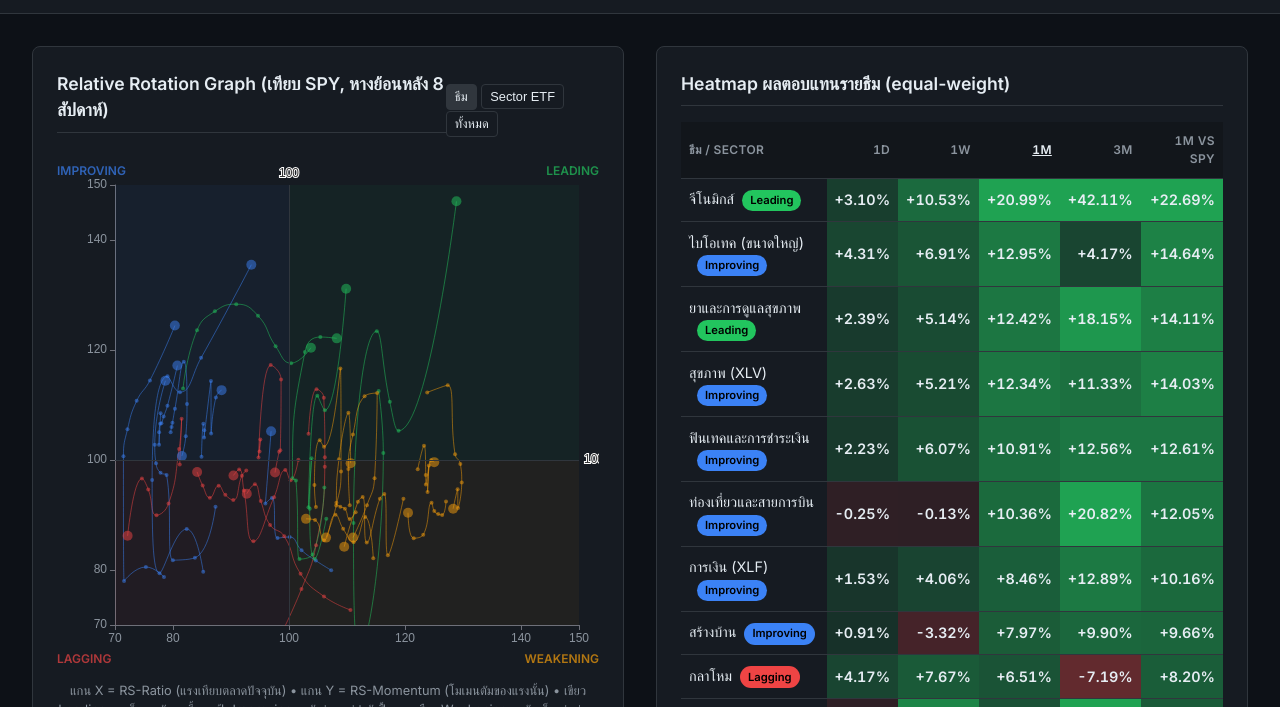
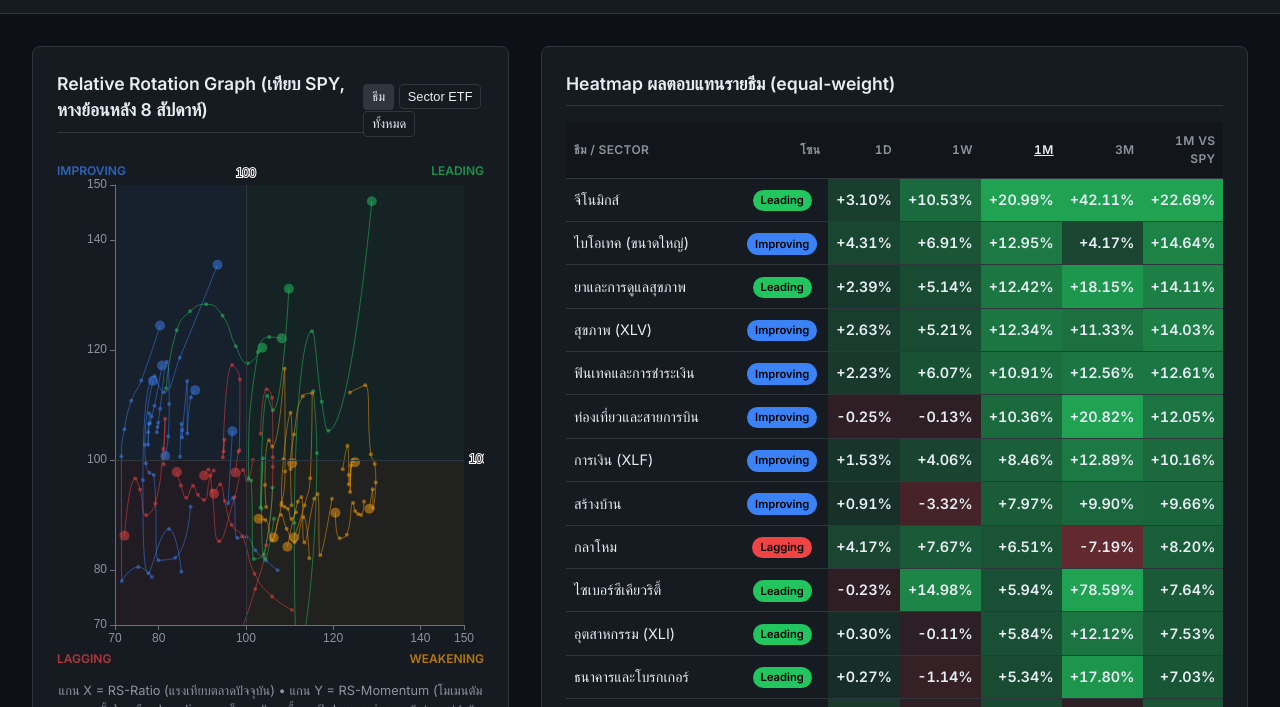
Before and after one commit to Thailaxy/SectorRotation, a plain HTML site: page web/public/index.html in a window 1280 px wide. Shown: the part 74-781 px from the top of the page. Drawn offline with nearby package versions, Linux system fonts and the light colour scheme.

Commit message:
fix: consistent row height in heatmap table via dedicated Zone column
Quadrant badge lived inside the same <td> as the theme name, so rows
wrapped to 2 lines whenever name+badge text was too wide for the
column and stayed 1 line otherwise -- inconsistent row heights across
the table. Moved the badge into its own "Zone" column between name
and 1D, decoupling badge width from name width.

That alone squeezed the name column and caused long Thai names to
wrap instead, so gave the name column a min-width and let the
existing horizontal scroll (.table-scroll) handle narrow viewports.

Verified with a headless Chromium run: all 36 rows now report the
identical height (43.375px) in both themes, zero console errors.

```diff
--- a/web/public/app.js
+++ b/web/public/app.js
@@ -67,13 +67,14 @@ function renderHeatmap() {
             qBadge = `<span class="badge ${theme.quadrant}">${label}</span>`;
         }
 
-        let nameHtml = getThemeName(theme) + qBadge;
+        let nameHtml = getThemeName(theme);
         if (appData.user_holdings.includes(theme.id)) {
             nameHtml += ' 📍';
         }
 
         tr.innerHTML = `
             <td>${nameHtml}</td>
+            <td class="zone-cell">${qBadge}</td>
             ${renderReturnCell(theme.returns.d1)}
             ${renderReturnCell(theme.returns.w1)}
             ${renderReturnCell(theme.returns.m1)}
--- a/web/public/i18n.js
+++ b/web/public/i18n.js
@@ -8,6 +8,7 @@ const dict = {
         rrg_legend: "X = RS-Ratio (Current strength vs Market) • Y = RS-Momentum (Momentum of strength) • Green = Leading • Blue = Improving • Yellow = Weakening • Red = Lagging • Large dot = latest week",
         heatmap_title: "Heatmap Returns (equal-weight)",
         col_theme: "Theme / Sector",
+        col_zone: "Zone",
         playbook_title: "Momentum Playbook",
         pb_leading_title: "Leading — Strong & Accelerating",
         pb_leading_desc: "Outperforming market and momentum is accelerating. Wait for pullback to enter.",
@@ -36,6 +37,7 @@ const dict = {
         rrg_legend: "แกน X = RS-Ratio (แรงเทียบตลาดปัจจุบัน) • แกน Y = RS-Momentum (โมเมนตัมของแรงนั้น) • เขียว Leading = แข็งและยังแรงขึ้น • ฟ้า Improving = ยังอ่อนแต่กำลังฟื้น • เหลือง Weakening = ยังแข็งแต่แผ่ว • แดง Lagging = อ่อนและยังแย่ลง • จุดใหญ่คือสัปดาห์ล่าสุด",
         heatmap_title: "Heatmap ผลตอบแทนรายธีม (equal-weight)",
         col_theme: "ธีม / Sector",
+        col_zone: "โซน",
         playbook_title: "Momentum Playbook — เล่นตาม rotation ยังไง",
         pb_leading_title: "Leading — ถือต่อ / เล่นโมเมนตัม",
         pb_leading_desc: "กลุ่มที่แข็งกว่าตลาดและยังแรงขึ้น เหมาะสำหรับสาย momentum แต่ต้องดู RS-Momentum ถ้าเริ่มโค้งลงใกล้ 100 แปลว่ากำลังจะเป็น Weakening ให้เตรียมแผนออก",
--- a/web/public/index.html
+++ b/web/public/index.html
@@ -47,6 +47,7 @@
                         <thead>
                             <tr>
                                 <th data-i18n="col_theme">Theme</th>
+                                <th data-i18n="col_zone">Zone</th>
                                 <th class="sortable" data-sort="d1">1D</th>
                                 <th class="sortable" data-sort="w1">1W</th>
                                 <th class="sortable active" data-sort="m1">1M</th>
--- a/web/public/styles.css
+++ b/web/public/styles.css
@@ -217,6 +217,20 @@ tbody tr:hover td:first-child {
     font-weight: 600;
     margin-left: 0.5rem;
 }
+
+.zone-cell {
+    text-align: center;
+    white-space: nowrap;
+    width: 90px;
+}
+.zone-cell .badge {
+    margin-left: 0;
+}
+
+#heatmapTable td:first-child, #heatmapTable th:first-child {
+    white-space: nowrap;
+    min-width: 170px;
+}
 .badge.leading { background: var(--leading); color: var(--leading-text); }
 .badge.improving { background: var(--improving); color: var(--improving-text); }
 .badge.weakening { background: var(--weakening); color: var(--weakening-text); }
```
